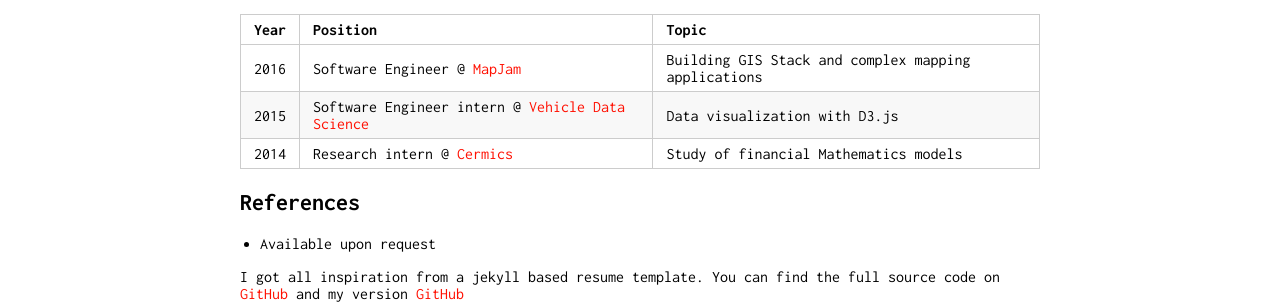
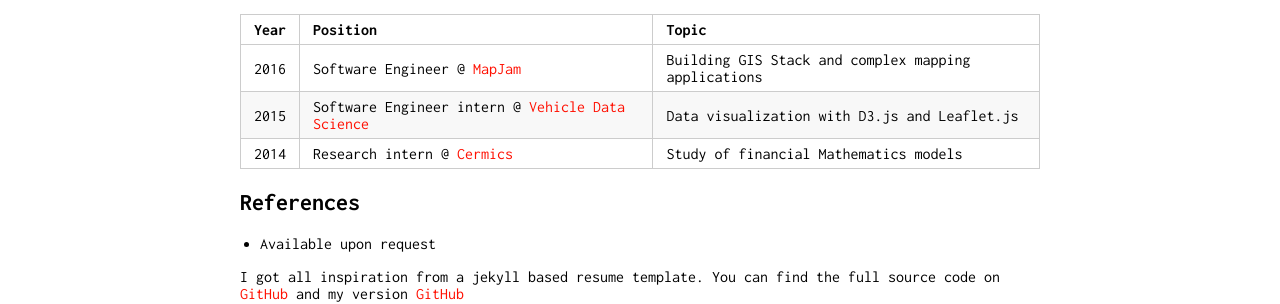
Before and after one commit to Rachine/Rachine.github.io, a Jekyll site: the page built from index.md, in a window 1280 px wide. Shown: the part 411-715 px from the top of the page. Built offline with Jekyll 4.4.1, drawn with Linux system fonts in a browser that asks for light colours.

```diff
--- a/index.md
+++ b/index.md
@@ -27,7 +27,7 @@ Here is some relevant experience.
 Year | Position | Topic
 -----|-------|--------
 2016 | Software Engineer @ [MapJam](https://mapjam.com) | Building GIS Stack and complex mapping applications
-2015 | Software Engineer intern @ [Vehicle Data Science](https://www.crunchbase.com/organization/vehicle-data-science#/entity) | Data visualization with D3.js
+2015 | Software Engineer intern @ [Vehicle Data Science](https://www.crunchbase.com/organization/vehicle-data-science#/entity) | Data visualization with D3.js and Leaflet.js
 2014 | Research intern @ [Cermics](http://cermics.enpc.fr/) | Study of financial Mathematics models
 
 <!-- ---
```
Also changed, not shown: README.md.
